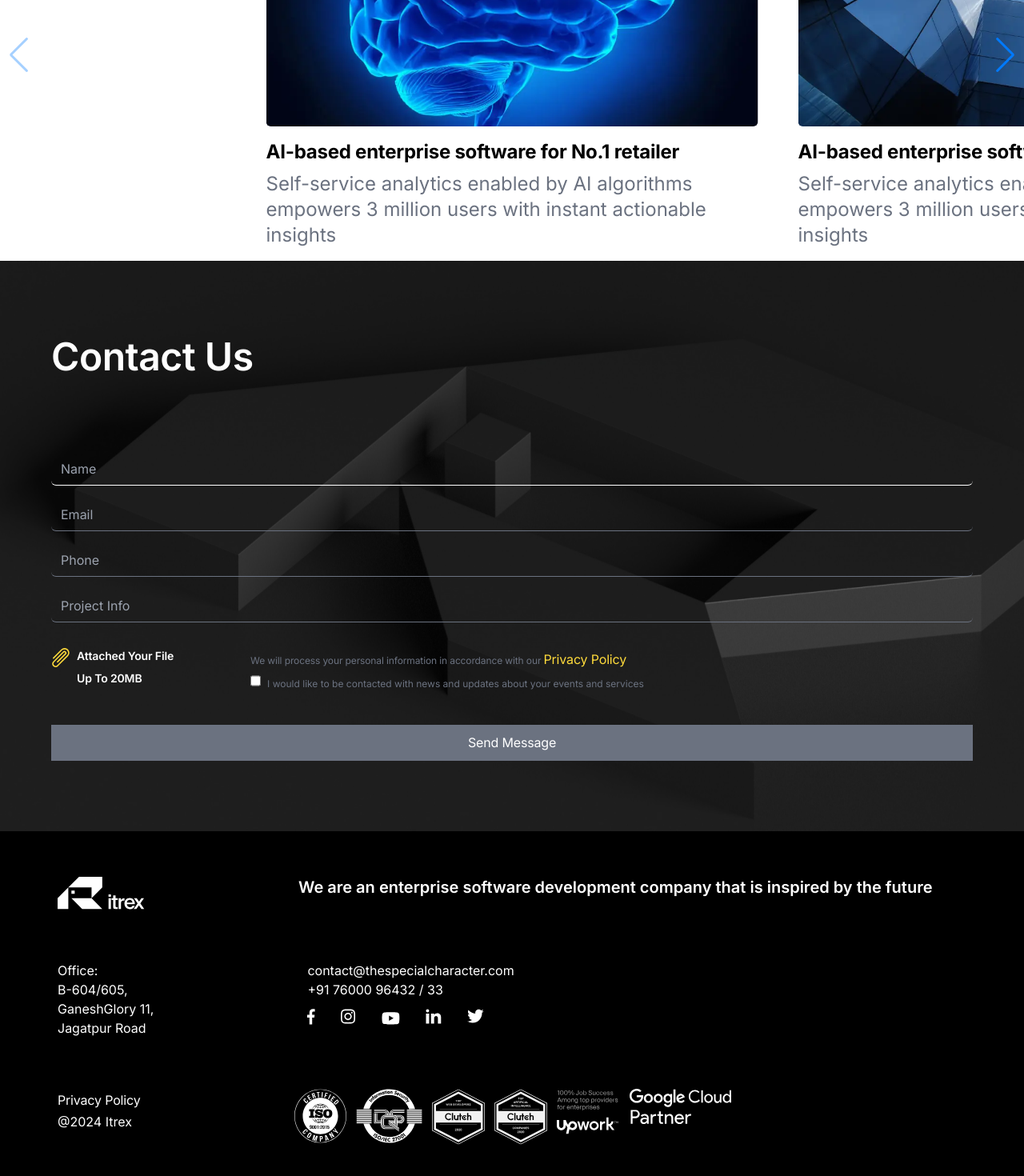
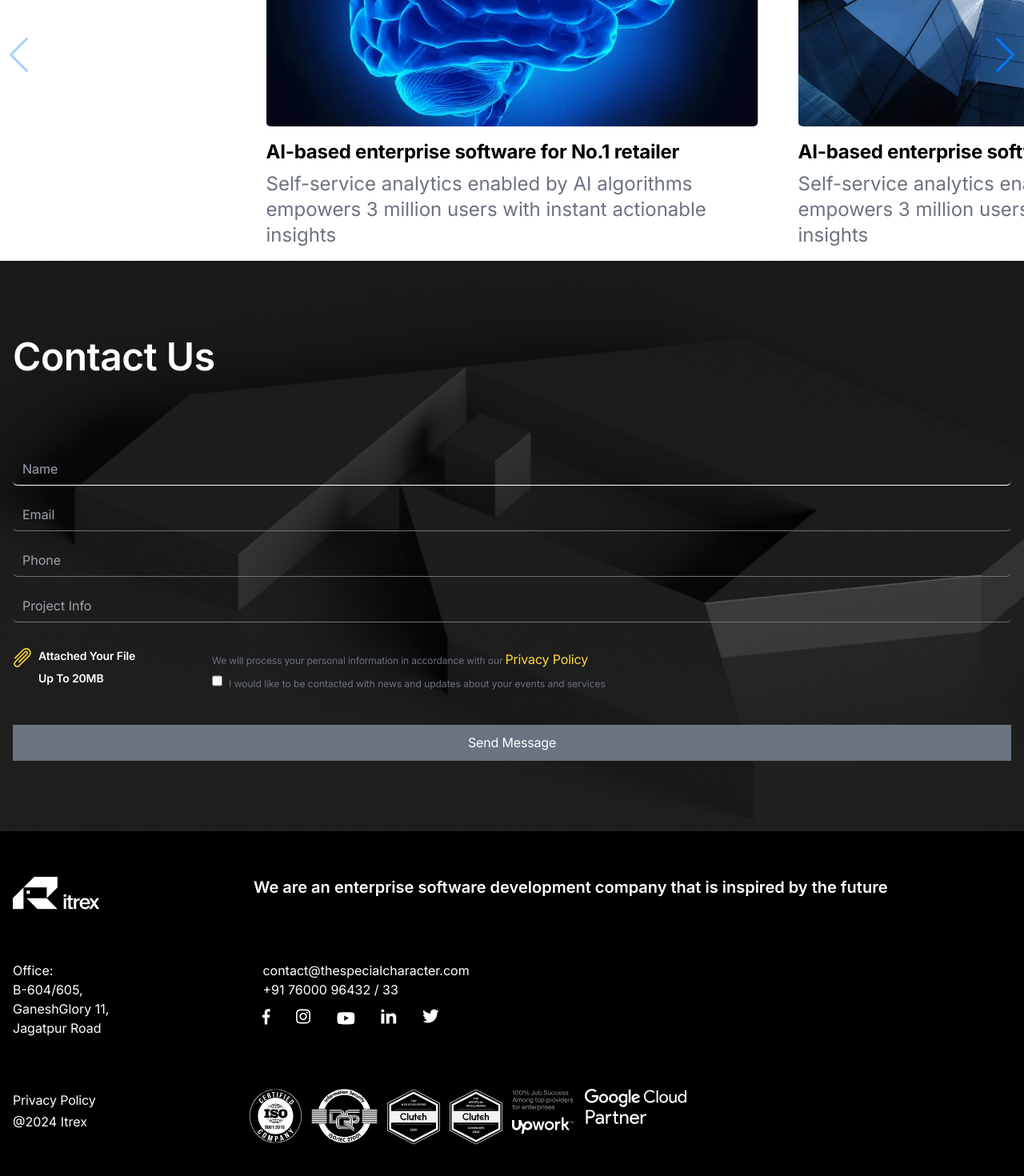
Before and after one commit to special-char/spechialchar-web, a Next.js app: page / in a window 1280 px wide. Shown: the part 3585-5055 px from the top of the page at 80% size. Built offline with nearby package versions, Linux system fonts and the light colour scheme; a web font is replaced by a local one.

Commit message:
footer and contectus done padding

```diff
--- a/src/components/Contact/Contact.tsx
+++ b/src/components/Contact/Contact.tsx
@@ -18,8 +18,8 @@ const Contact = () => {
     });
 
     return (
-        <section className="h-full w-full bg-black text-white" style={{backgroundImage: `url(/images/ContactUsImage.webp)`}}>
-            <div className="m-4 md:m-10 lg:m-12 2xl:m-20 ">
+        <section className="h-full w-full bg-black text-white" style={{ backgroundImage: `url(/images/ContactUsImage.webp)` }}>
+            <div className="my-4 md:my-10 lg:my-12 2xl:my-20 ">
                 <h4 className='md:py-2 md:pb-14 md:text-3xl lg:text-5xl '>Contact Us</h4>
                 <Formik
                     initialValues={{ name: '', email: '', phone: '', project: '', privacy: false }}
@@ -83,7 +83,7 @@ const Contact = () => {
 
                                 <div className='flex gap-x-2 '>
                                     <div className=''>
-                                        <FileAttch  className="h-6 w-6 fill-yellow"/>
+                                        <FileAttch className="h-6 w-6 fill-yellow" />
                                     </div>
                                     <div>
                                         <h6 className='text-base md:text-sm'>
--- a/src/components/Footer/index.tsx
+++ b/src/components/Footer/index.tsx
@@ -13,12 +13,12 @@ import Clutch2 from "@/public/icons/clutch2.svg";
 import Upwork from "@/public/icons/upwork.svg";
 import Google from "@/public/icons/googlecloud.svg";
 
-interface Props {}
+interface Props { }
 
 const Footer = (props: Props) => {
   return (
-    <footer className="z-10 w-full bg-black">
-      <div className="bg-black text-white w-full grid grid-cols-1 gap-16 sm:p-14">
+    <div className="z-10 w-full bg-black px-container">
+      <div className="bg-black text-white w-full grid grid-cols-1 gap-16 sm:py-14">
         <div className="flex flex-wrap lg:gap-48 md:gap-24 max-sm:gap-24">
           <div>
             <Logo />
@@ -102,7 +102,7 @@ const Footer = (props: Props) => {
           </div>
         </div>
       </div>
-    </footer>
+    </div>
   );
 };
 
```
